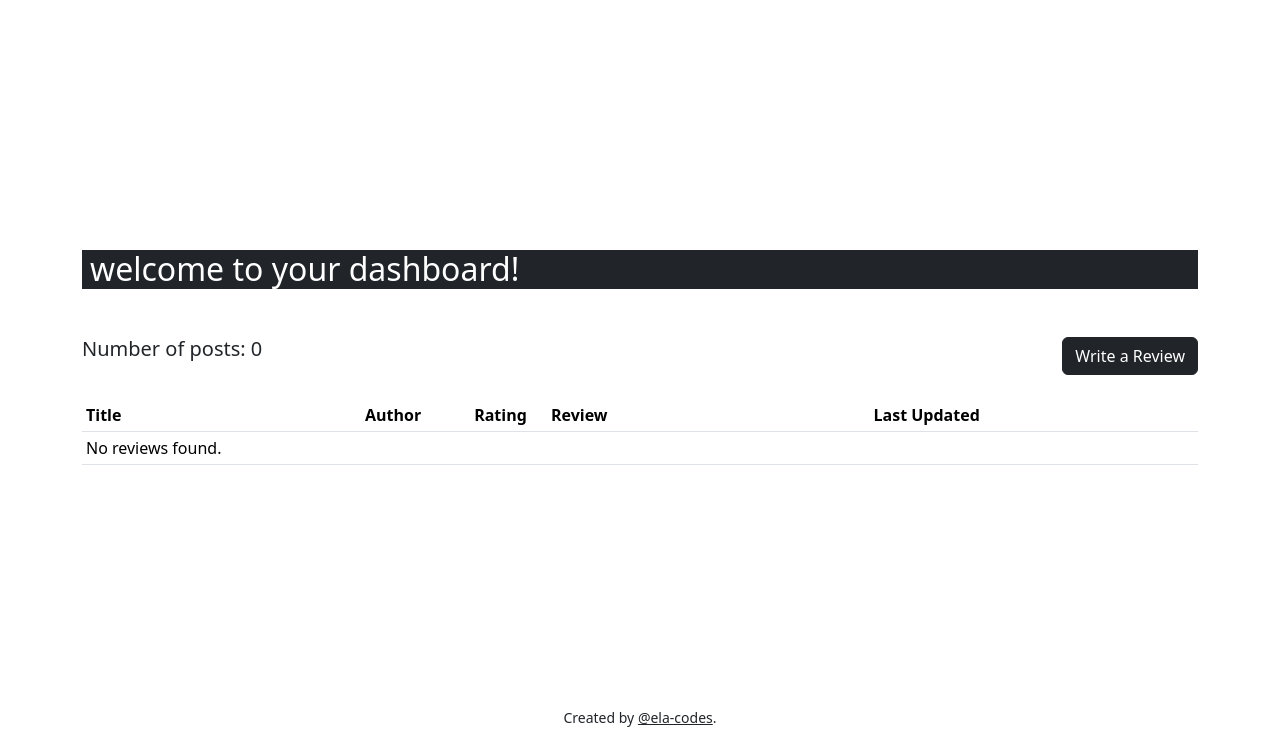
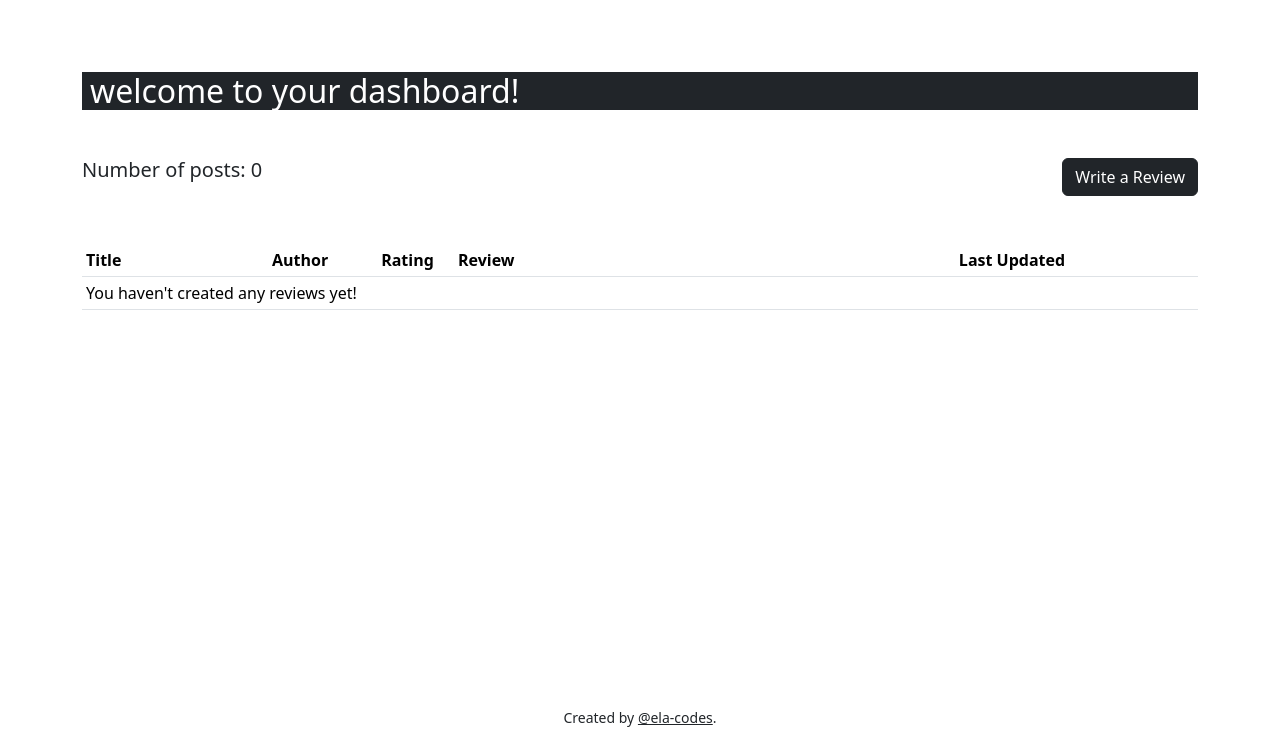
Before and after one commit to ela-codes/book-reviews-cms, a PHP site: page /WD2/frontend/views/dashboard.php in a window 1280 px wide. Shown: the part 56-800 px from the top of the page. Run offline with PHP 8.4, Linux system fonts and the light colour scheme; the visitor is signed in with stand-in values (Sample User, id 1); data that the repository does not hold is empty; some libraries are stand-ins or nearby versions.

Commit message:
read: update review dashboard layout

```diff
--- a/frontend/views/dashboard.php
+++ b/frontend/views/dashboard.php
@@ -65,7 +65,7 @@ $reviews = getAllReviews($db, $reviewer_id);
     <div class="container-fluid d-flex flex-column">
         <?php require __DIR__ . "/../includes/auth_header.php" ?>
 
-        <main class="container my-4">
+        <main class="container my-4 h-100">
             <h2 class="bg-dark text-white ps-2 my-5">welcome to your dashboard!</h2>
             <div class="row">
                 <div class="col">
@@ -75,22 +75,22 @@ $reviews = getAllReviews($db, $reviewer_id);
                         href="../auth_user/post_review.php">Write a Review</a>
                 </div>
             </div>
-            <div class="table-responsive my-4">
+            <div class="table-responsive my-5">
                 <table class="table table-sm table-hover align-middle">
                     <thead>
                         <tr>
-                            <th scope="col" class="col-3">Title</th>
+                            <th scope="col" class="col-2">Title</th>
                             <th scope="col" class="col-1">Author</th>
                             <th scope="col" class="col-1 text-center">Rating</th>
                             <th scope="col">Review</th>
-                            <th scope="col" class="text-center">Last Updated</th>
+                            <th scope="col" class="col-2 text-center">Last Updated</th>
                             <th scope="col" class="col-1 text-center" colspan="3"></th>
                         </tr>
                     </thead>
                     <tbody class="table-hover">
                         <?php if (count($reviews) === 0): ?>
                             <tr>
-                                <td colspan="7">No reviews found.</td>
+                                <td colspan="7">You haven't created any reviews yet!</td>
                             </tr>
                         <?php else: ?>
                             <?php foreach ($reviews as $review): ?>
@@ -98,7 +98,7 @@ $reviews = getAllReviews($db, $reviewer_id);
                                     <td><?= $review["book_title"] ?></td>
                                     <td><?= $review["book_author"] ?></td>
                                     <td class="text-center"><?= $review["book_rating"] ?></td>
-                                    <td><?= display_content_preview($review["review_content"], 70) ?></td>
+                                    <td><?= display_content_preview($review["review_content"], 80) ?></td>
                                     <td class="text-center"><?= display_content_preview($review["last_modified"], 10, "") ?></td>
                                     <td>
                                     <a href="review.php?id=<?= $review["review_id"] ?>" class="btn btn-sm"><i class="bi bi-box-arrow-up-right"></i></a>
```
